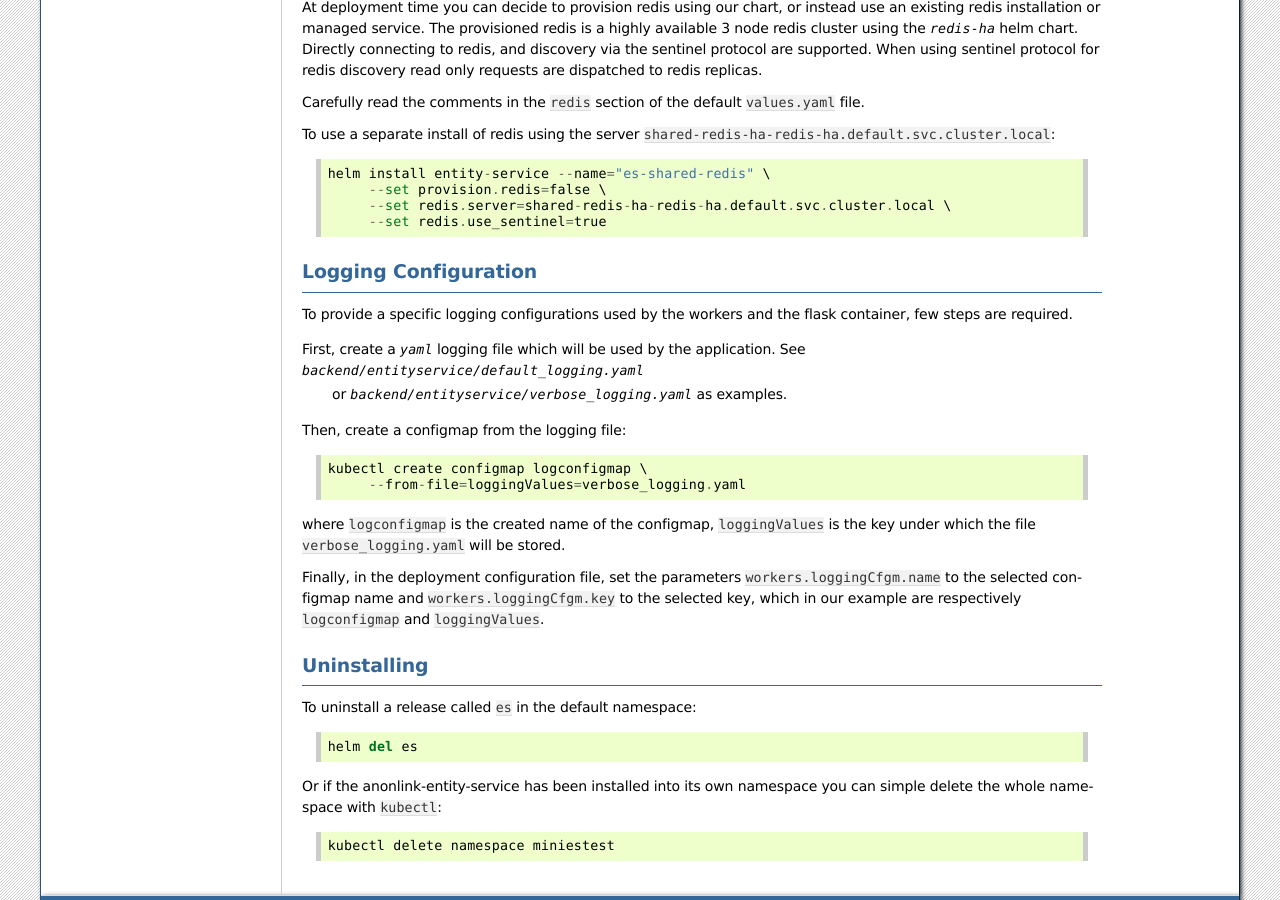
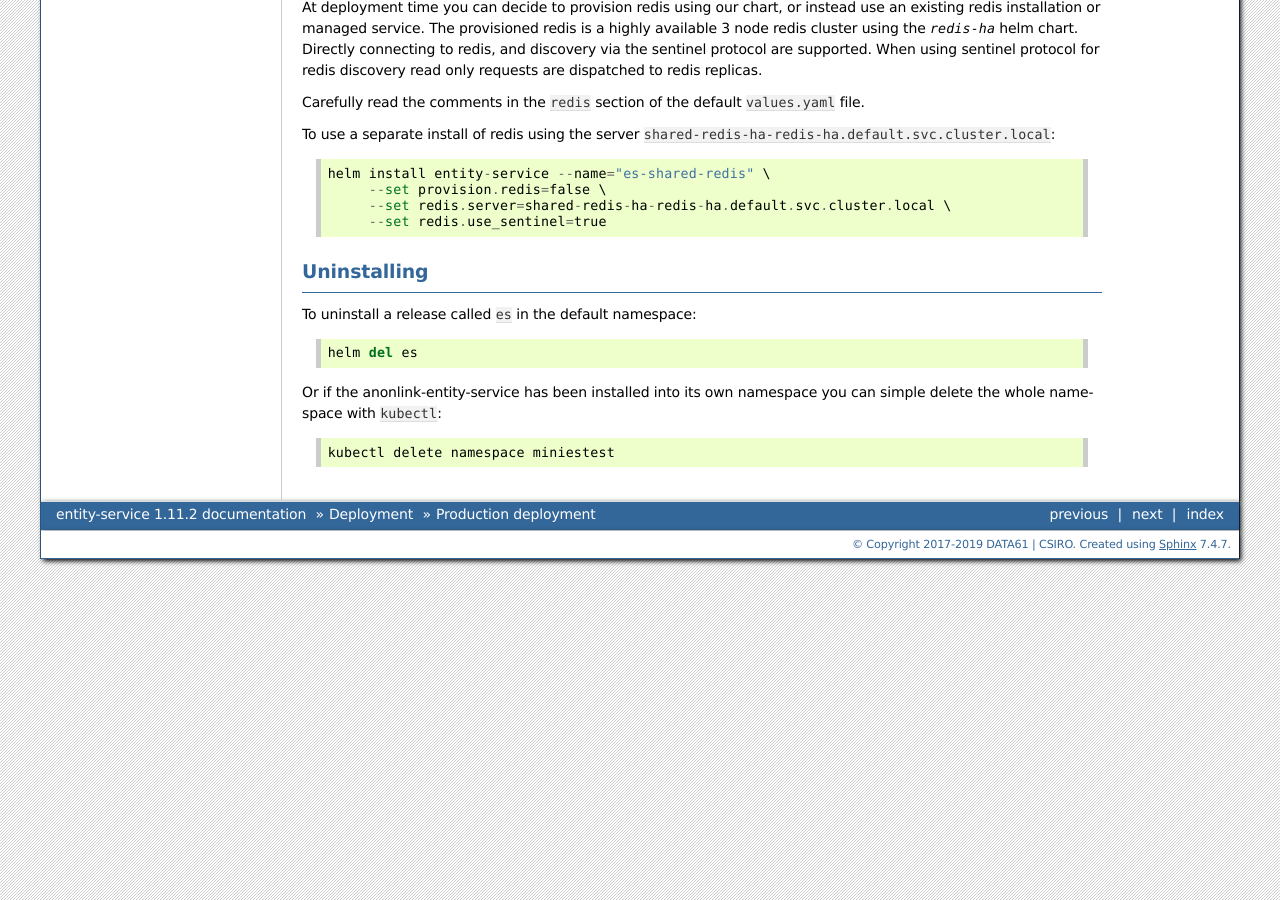
Before and after one commit to data61/anonlink-entity-service, a Sphinx documentation site: the page built from docs/production-deployment.rst, in a window 1280 px wide and 900 px high, scrolled down 4051 px. Built offline with Sphinx 7.4.7, drawn with Linux system fonts in a browser that asks for light colours; formulas are drawn with MathJax 3.

Commit message:
Update the templates to use the newly created logging configmap and remove un-necessary documentation.

```diff
--- a/docs/production-deployment.rst
+++ b/docs/production-deployment.rst
@@ -248,26 +248,6 @@ To use a separate install of redis using the server ``shared-redis-ha-redis-ha.d
          --set redis.use_sentinel=true
 
 
-Logging Configuration
----------------------
-
-To provide a specific logging configurations used by the workers and the flask container, few steps are required.
-
-First, create a `yaml` logging file which will be used by the application. See `backend/entityservice/default_logging.yaml`
- or `backend/entityservice/verbose_logging.yaml` as examples.
-
-Then, create a configmap from the logging file::
-
-    kubectl create configmap logconfigmap \
-         --from-file=loggingValues=verbose_logging.yaml
-
-where ``logconfigmap`` is the created name of the configmap, ``loggingValues`` is the key under which the file
-``verbose_logging.yaml`` will be stored.
-
-Finally, in the deployment configuration file, set the parameters ``workers.loggingCfgm.name`` to the selected configmap
-name and ``workers.loggingCfgm.key`` to the selected key, which in our example are respectively ``logconfigmap``
-and ``loggingValues``.
-
 Uninstalling
 ------------
 
```
Also changed, not shown: 5 other files.
